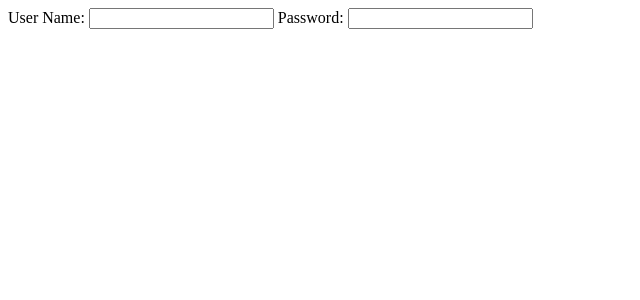
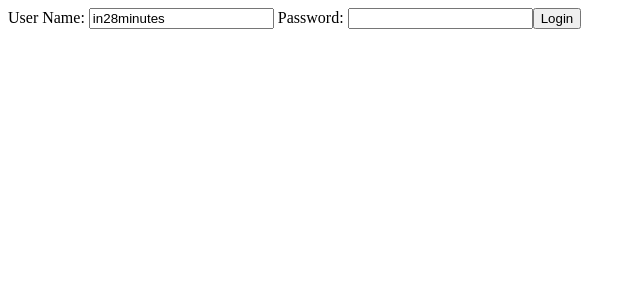
Before and after one commit to raushan9jnv/AngularJavaToDoProject, an Angular app in the folder FrontEnd/todo/: page / in a window 1280 px wide. Shown: the top 300 px of the page, without its empty margins (0-640 px from the left). Built offline with nearby package versions, Linux system fonts and the light colour scheme.

Commit message:
understanding event binding in login

```diff
--- a/FrontEnd/todo/src/app/login/login.component.html
+++ b/FrontEnd/todo/src/app/login/login.component.html
@@ -1,2 +1,3 @@
-User Name: <input type="text" name="username">
-Password:  <input type="password" name="password">
+User Name: <input type="text" name="username" value="{{username}}">
+Password:  <input type="password" name="password" value = "{{password}}">
+<button (click)=handleLogin()>Login</button>
--- a/FrontEnd/todo/src/app/login/login.component.ts
+++ b/FrontEnd/todo/src/app/login/login.component.ts
@@ -7,9 +7,16 @@
 })
 export class LoginComponent implements OnInit {
 
+  username = 'in28minutes'
+  password =''
+
   constructor() { }
 
   ngOnInit() {
   }
 
+  handleLogin(){
+    console.log(this.username);
+  }
+
 }
--- a/FrontEnd/todo/src/index.html
+++ b/FrontEnd/todo/src/index.html
@@ -2,7 +2,7 @@
 <html lang="en">
 <head>
   <meta charset="utf-8">
-  <title>ToDo</title>
+  <title>Todo</title>
   <base href="/">
 
   <meta name="viewport" content="width=device-width, initial-scale=1">
```
